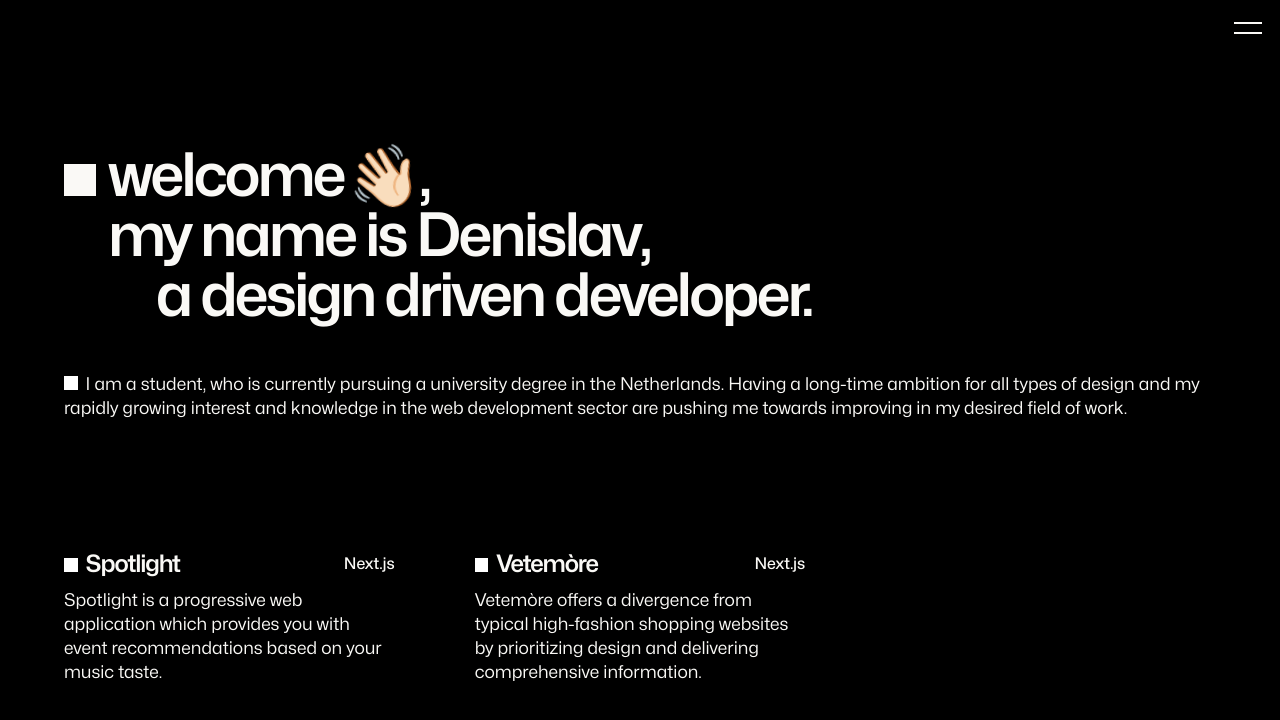
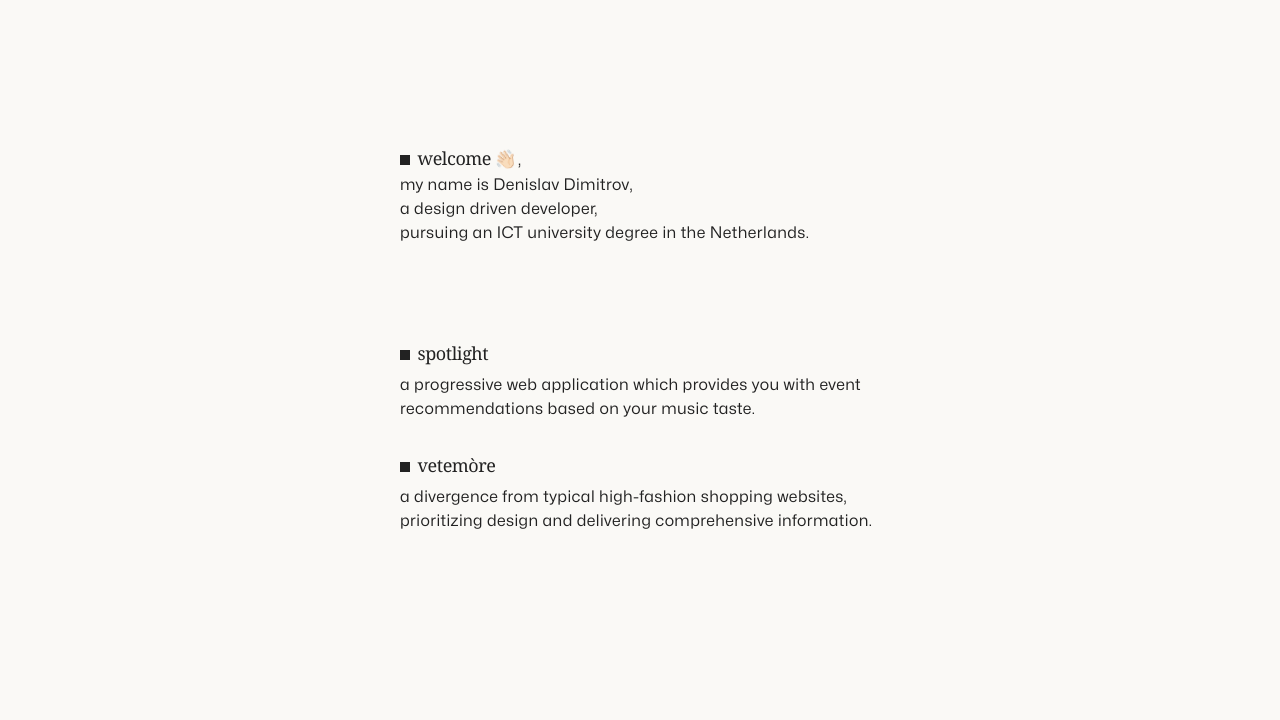
Before and after one commit to denislav-d/personal-portfolio, a Next.js app: page / in a window 1280 px wide. Shown: the top 720 px of the page. Built offline with nearby package versions, Linux system fonts and the light colour scheme.

Commit message:
Website minimalistic redesign and code cleanup

```diff
--- a/src/app/components/Hero.tsx
+++ b/src/app/components/Hero.tsx
@@ -1,27 +1,16 @@
 export default function Home() {
   return (
-    <section className="container mx-auto px-6 md:px-24 lg:px-16 max-w-screen-xl">
-      <div className="mt-16 lg:mt-36 z-10">
-        <h1 className="text-[2.3rem] sm:text-5xl md:text-[3.5rem] lg:text-6xl font-semibold tracking-tighter leading-10 text-light test">
-          <span className="before:inline-block before:w-5 before:h-5  lg:before:w-8 lg:before:h-8 before:bg-light before:mr-3 before:content-['']">
-            welcome
-            <span className="ml-1 relative inline-block animate-wave origin-[70%_70%]">
-              👋🏻
-            </span>
-            ,
-          </span>
-          <br />
-          <span className="lg:ml-11">my name is Denislav,</span>
-          <br />
-          <span className="lg:ml-[5.75rem]">a design driven developer.</span>
-        </h1>
-        <p className="mt-12 text-base lg:text-[1.1rem] text-light leading-6 before:inline-block before:w-[.85rem] before:h-[.85rem] before:bg-white before:mr-2 before:content-['']">
-          I am a student, who is currently pursuing a university degree in the
-          Netherlands. Having a long-time ambition for all types of design and
-          my rapidly growing interest and knowledge in the web development
-          sector are pushing me towards improving in my desired field of work.
-        </p>
-      </div>
+    <section className="container z-10 mx-auto mb-24 mt-20 flex flex-col px-12 md:w-full md:min-w-[512px] md:max-w-xl lg:mt-36">
+      <h1 className="text-base tracking-wide text-dark before:mr-2 before:inline-block before:h-[.6rem] before:w-[.6rem] before:bg-dark before:content-['']">
+        <span className="font-serif text-lg font-medium tracking-tight">
+          welcome
+        </span>
+        <span className="relative ml-1 inline-block origin-[70%_70%] animate-wave text-lg">
+          👋🏻
+        </span>
+        ,<br /> my name is Denislav Dimitrov, <br /> a design driven developer,
+        <br /> pursuing an ICT university degree in the Netherlands.
+      </h1>
     </section>
   );
 }
--- a/src/app/components/NavBar.tsx
+++ /dev/null
@@ -1,66 +0,0 @@
-import { useState } from "react";
-import { motion } from "framer-motion";
-import { Slant as Hamburger } from "hamburger-react";
-import Link from "next/link";
-
-import { navLinks } from "@/app/data";
-
-export default function Navbar() {
-  const [isOpen, setIsOpen] = useState(false);
-
-  return (
-    <div className="bg-none backdrop-blur-sm fixed w-full h-14 z-40 top-0">
-      <button
-        id="hamburger-menu"
-        aria-label="Hamburger Menu"
-        onClick={() => setIsOpen(!isOpen)}
-        className="fixed top-1 right-2 z-50"
-      >
-        <Hamburger direction="right" color="#FAF9F6" duration={0.3} size={28} />
-      </button>
-
-      <motion.div
-        className="fixed top-0 w-full h-[100dvh] bg-dark text-light z-40"
-        initial={false}
-        animate={isOpen ? "open" : "closed"}
-        variants={{
-          open: {
-            opacity: 1,
-            display: "block",
-            transition: {
-              duration: 0.1,
-              staggerChildren: 0.05,
-            },
-          },
-          closed: {
-            opacity: 0,
-            display: "none",
-            transition: { duration: 0.2 },
-          },
-        }}
-      >
-        <div className="flex flex-col gap-2 md:gap-0 lg:gap-6 justify-center font-semibold text-[2.35rem] md:text-[3.5rem] lg:text-6xl px-6 md:px-24 xl:px-44 mt-40 z-50 list-none">
-          {navLinks.map((item) => (
-            <motion.li
-              key={item.id}
-              variants={{
-                open: { opacity: 1, y: 0, transition: { duration: 0.25 } },
-                closed: {
-                  opacity: 0,
-                  y: 50,
-                },
-              }}
-            >
-              <Link
-                className="inline-block cursor-pointer hover:scale-[0.97] duration-300"
-                href={item.link}
-              >
-                {item.title}
-              </Link>
-            </motion.li>
-          ))}
-        </div>
-      </motion.div>
-    </div>
-  );
-}
--- a/src/app/components/Project.tsx
+++ b/src/app/components/Project.tsx
@@ -2,7 +2,6 @@ type Project = {
   id: number;
   title: string;
   description: string;
-  type: string;
   info_context: string;
   info_client?: string;
   info_myrole: string;
@@ -16,15 +15,14 @@ interface ProjectProps {
 
 export default function Project({ article }: ProjectProps) {
   return (
-    <div className="cursor-pointer hover:scale-[0.97] duration-300">
-      <div className="flex justify-between items-center text-light">
-        <h1 className="text-2xl font-semibold tracking-tighter outline-none before:inline-block before:w-[.85rem] before:h-[.85rem] before:bg-white before:mr-2 before:content-['']">
+    <div className="cursor-pointer duration-300 hover:scale-[0.97]">
+      <div className="mb-2 flex items-center justify-between text-dark">
+        <h1 className="font-serif text-lg font-medium leading-6 tracking-tight outline-none before:mr-2 before:inline-block before:h-[.6rem] before:w-[.6rem] before:bg-dark before:content-['']">
           {article.title}
         </h1>
-        <h2 className="font-medium">{article.type}</h2>
       </div>
-      <div className="mt-2 text-light text-base lg:text-[1.1rem] outline-none">
-        <div>{article.description}</div>
+      <div className="tracking text-lg leading-6 text-dark outline-none">
+        <div className="text-base tracking-wide">{article.description}</div>
       </div>
     </div>
   );
--- a/src/app/components/ProjectDescription.tsx
+++ b/src/app/components/ProjectDescription.tsx
@@ -2,7 +2,6 @@ type Project = {
   id: number;
   title: string;
   description: string;
-  type: string;
   info_context: string;
   info_client?: string;
   info_myrole: string;
--- a/src/app/components/ProjectList.tsx
+++ b/src/app/components/ProjectList.tsx
@@ -14,8 +14,7 @@ export default function ProjectList({ isDrawerOpen, setIsDrawerOpen }: any) {
   };
 
   return (
-    <section className="container mx-auto px-6 md:px-24 lg:px-16 mt-20 lg:mt-32 max-w-screen-xl">
-      <div className="grid grid-cols-1 gap-16 lg:gap-20 sm:mb-36 sm:grid-cols-2 lg:grid-cols-3">
+    <section className="container mx-auto mt-12 grid grid-cols-1 gap-8 px-12 sm:mb-36 md:w-full md:min-w-[512px] md:max-w-xl">
       {projects.map((article) => (
         <motion.article
           key={article.id}
@@ -53,16 +52,15 @@ export default function ProjectList({ isDrawerOpen, setIsDrawerOpen }: any) {
                     setIsDrawerOpen(false);
                   }
                 }}
-                  className="rounded-t-[10px] fixed bottom-0 left-0 right-0 py-4 px-6 bg-dark z-50 h-[92%] overflow-y-auto border-t border-light"
+                className="fixed bottom-0 left-0 right-0 z-50 h-[92%] overflow-y-auto rounded-t-[10px] border-t border-light bg-dark px-6 py-4"
               >
-                  <div className="mx-auto w-12 h-1.5 flex-shrink-0 rounded-full bg-zinc-300 mb-8" />
+                <div className="mx-auto mb-8 h-1.5 w-12 flex-shrink-0 rounded-full bg-zinc-300" />
                 <ProjectDescription article={article} />
               </motion.section>
             )}
           </AnimatePresence>
         </motion.article>
       ))}
-      </div>
     </section>
   );
 }
--- a/src/app/data.ts
+++ b/src/app/data.ts
@@ -1,14 +1,7 @@
-type NavLink = {
-  id: number;
-  title: string;
-  link: string;
-};
-
 type Project = {
   id: number;
   title: string;
   description: string;
-  type: string;
   info_context: string;
   info_client?: string;
   info_myrole: string;
@@ -16,22 +9,16 @@ type Project = {
   client_name?: string;
 };
 
-export const navLinks: NavLink[] = [
-  { id: 1, title: "GitHub", link: "https://github.com/denislav-d" },
-  { id: 2, title: "LinkedIn", link: "https://www.linkedin.com/in/denislavd" },
-];
-
 export const projects: Project[] = [
   {
     id: 1,
-    title: "Spotlight",
+    title: "spotlight",
     description:
-      "Spotlight is a progressive web application which provides you with event recommendations based on your music taste.",
-    type: "Next.js",
+      "a progressive web application which provides you with event recommendations based on your music taste.",
     info_context:
       "Spotlight started as an initial idea of Citric Labs, which me and my team further developed and realised. The application allows you to login with your Spotify account and provides you with recommendations of events which you might like based on your music taste. It also lets you chose the playlists to get recommendations on, since you might be sharing the account with someone else or are just in a specific mood. :)",
     info_client:
-      " is a startup company working on solutions to improve community interaction and understanding inside Creative Industries.",
+      "is a startup company working on solutions to improve community interaction and understanding inside Creative Industries.",
     info_myrole:
       "My role for this project was assigned as the lead front-end developer and my responsibility was to create a consistent user interface and layout while implementing the elements from the designer-provided wireframes. By closely referencing these wireframes, I worked collaboratively with the designer to translate our stakeholder's vision into a functional and intuitive interface, ensuring alignment with the project's objectives and user expectations.",
     client_link: "https://citriclabs.xyz/",
@@ -39,10 +26,9 @@ export const projects: Project[] = [
   },
   {
     id: 2,
-    title: "Vetemòre",
+    title: "vetemòre",
     description:
-      "Vetemòre offers a divergence from typical high-fashion shopping websites by prioritizing design and delivering comprehensive information.",
-    type: "Next.js",
+      "a divergence from typical high-fashion shopping websites, prioritizing design and delivering comprehensive information.",
     info_context:
       "Vetemòre started as a response to my frustration as a fashion enthusiast. When browsing online fashion stores I often noticed the prioritization of profit from these websites, which is pretty understandable, but I have always felt the need of knowing more before I buy something. This curiousity always led me to an infinite search for more information about a certain piece, which I was interested about and considered buying. The outcome most of the times was barely any information or many suspicious websites, filled with untrustworthy content. This is why I came up with the idea of Vetemòre - 'vêtements' in french means 'clothes' and '-more' - the website focusing on more details about the clothes. The goal of Vetemòre is to provide enthusiasts and people who care about what they buy with more information about the designer, designer character and way of thinking, brand, design process and goal, sustainability, inspiration and etc.",
     info_myrole:
--- a/src/app/globals.css
+++ b/src/app/globals.css
@@ -13,13 +13,3 @@
 html {
   font-family: "Mona Sans";
 }
-
-html::-webkit-scrollbar {
-  display: none;
-}
-
-@media screen and (max-width: 380px) {
-  .test {
-    font-size: 2.1rem;
-  }
-}
--- a/src/app/layout.tsx
+++ b/src/app/layout.tsx
@@ -16,7 +16,7 @@ export default function RootLayout({
 }>) {
   return (
     <html lang="en">
-      <body className="bg-dark antialiased">
+      <body className="bg-light antialiased">
         {children}
         <Analytics />
       </body>
--- a/src/app/page.tsx
+++ b/src/app/page.tsx
@@ -1,25 +1,12 @@
 "use client";
-import { useState } from "react";
-import Navbar from "@/app/components/NavBar";
 import Hero from "@/app/components/Hero";
 import ProjectList from "@/app/components/ProjectList";
 
 export default function LandingPage() {
-  const [isDrawerOpen, setIsDrawerOpen] = useState(false);
   return (
-    <main className="min-h-[45rem] bg-dark">
-      <div
-        className={`${
-          isDrawerOpen ? "pointer-events-none opacity-50 backdrop-blur-sm" : ""
-        }`}
-      >
-        <Navbar />
-        <Hero />
-      </div>
-      <ProjectList
-        isDrawerOpen={isDrawerOpen}
-        setIsDrawerOpen={setIsDrawerOpen}
-      />
+    <main>
+      <Hero />
+      <ProjectList />
     </main>
   );
 }
--- a/tailwind.config.ts
+++ b/tailwind.config.ts
@@ -10,7 +10,7 @@ const config: Config = {
     extend: {
       colors: {
         light: "#FAF9F6",
-        dark: "#000000",
+        dark: "#222222",
       },
 
       keyframes: {
```
Lines whose indentation alone changed are shown as unchanged.
